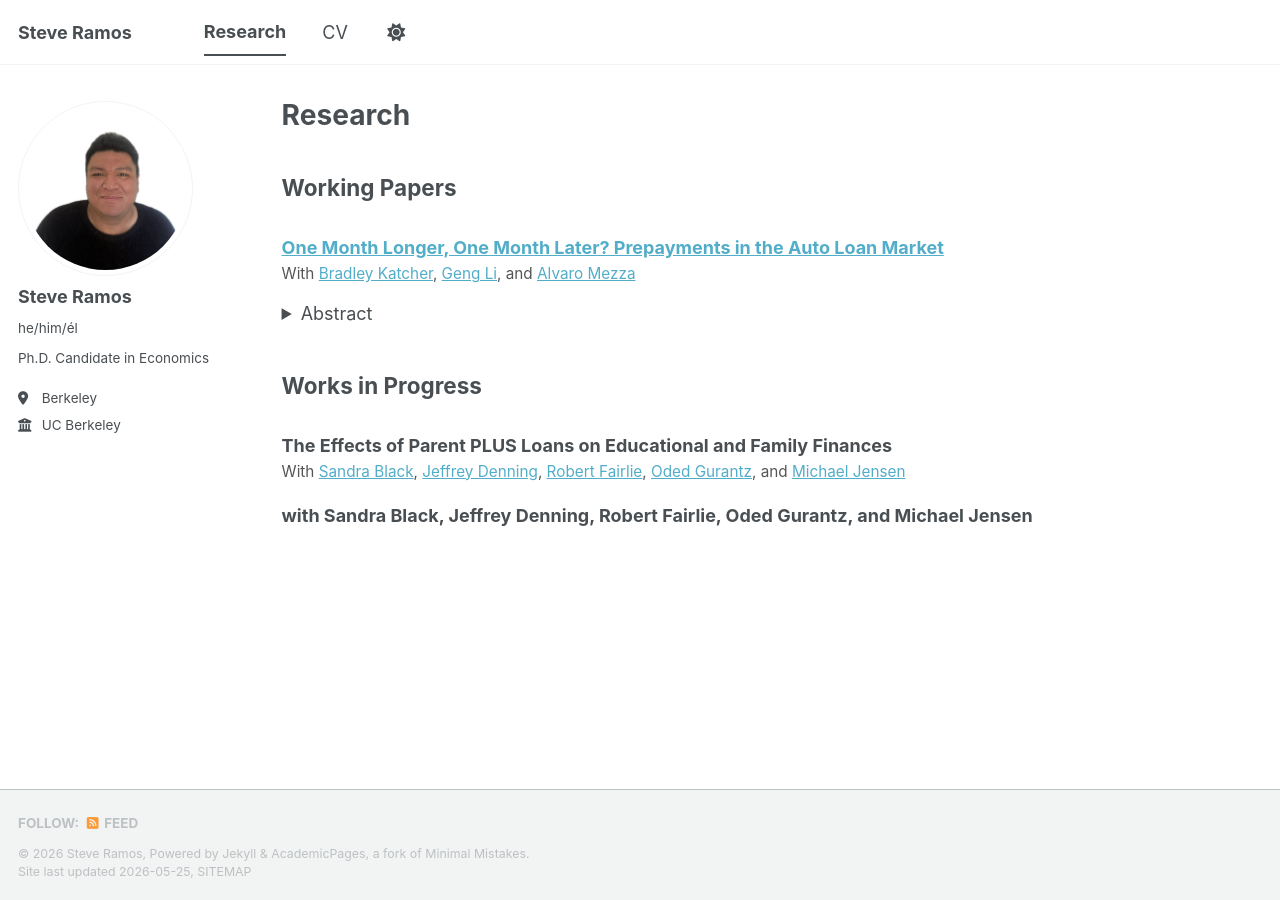
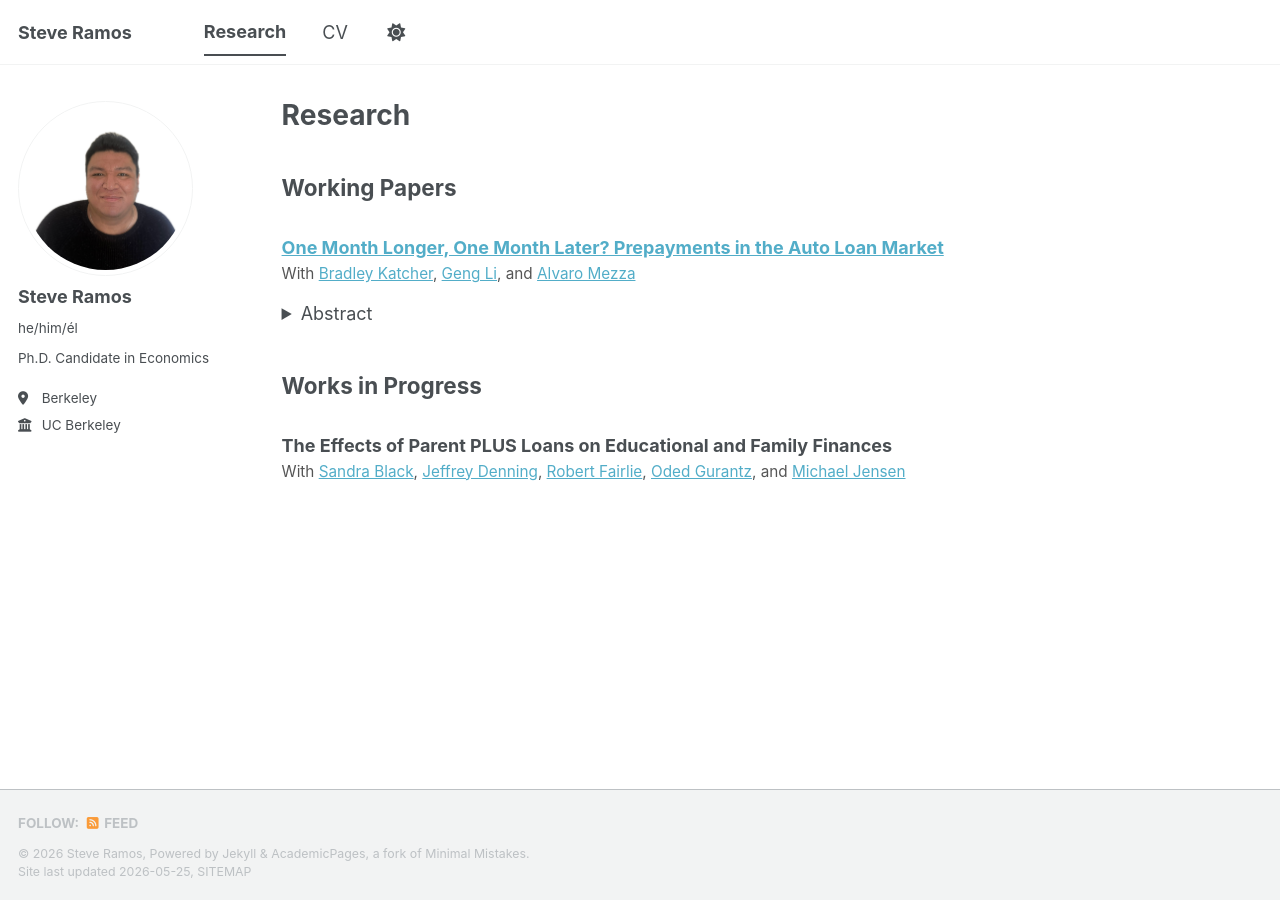
Before and after one commit to ramos-steve/ramos-steve.github.io, a Jekyll site: the page built from _pages/research.md, in a window 1280 px wide. Built offline with Jekyll 4.4.1, drawn with Linux system fonts in a browser that asks for light colours; a script bundle is joined from its source files by our own code; library files that are not in the unit come from our copies.

Commit message:
Update research.md

```diff
--- a/_pages/research.md
+++ b/_pages/research.md
@@ -43,4 +43,3 @@ choice of long-maturity loans.
   and
   <a href="https://economics.nd.edu/people/graduate-students/michael-jensen/" target="_blank" rel="noopener">Michael Jensen</a>
 </p>
-**with Sandra Black, Jeffrey Denning, Robert Fairlie, Oded Gurantz, and Michael Jensen**
```
